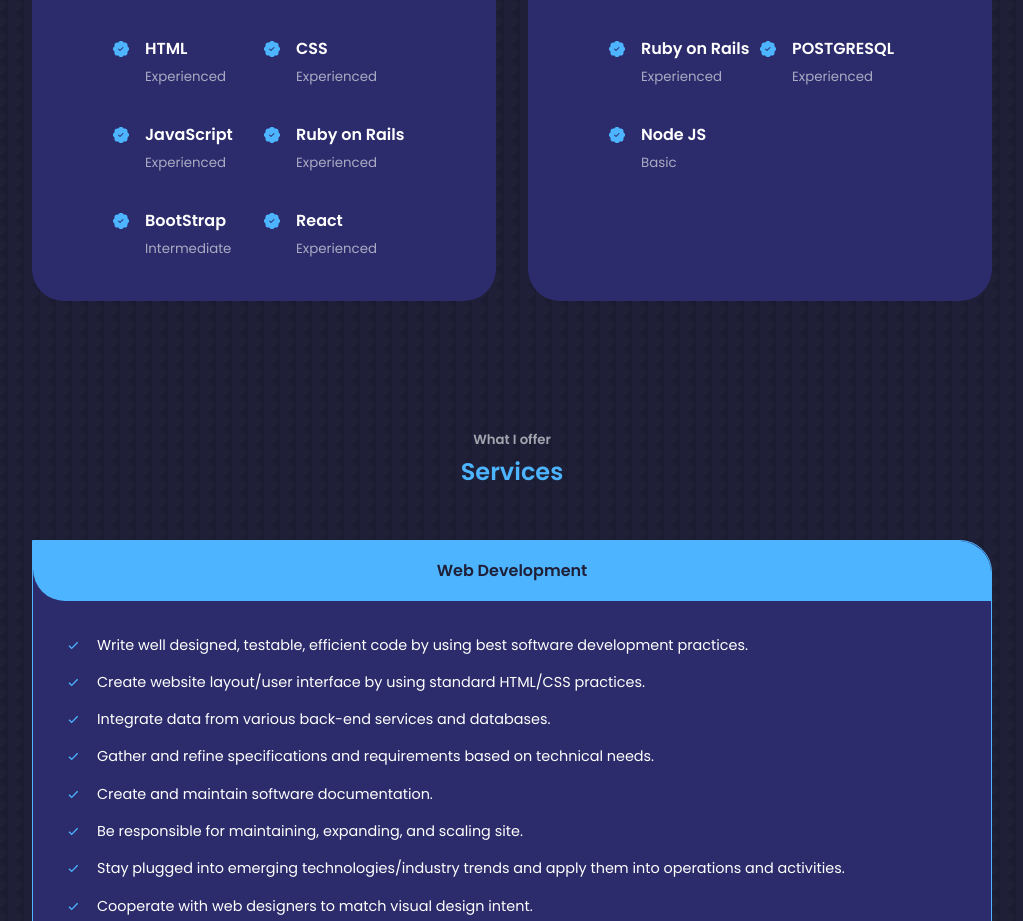
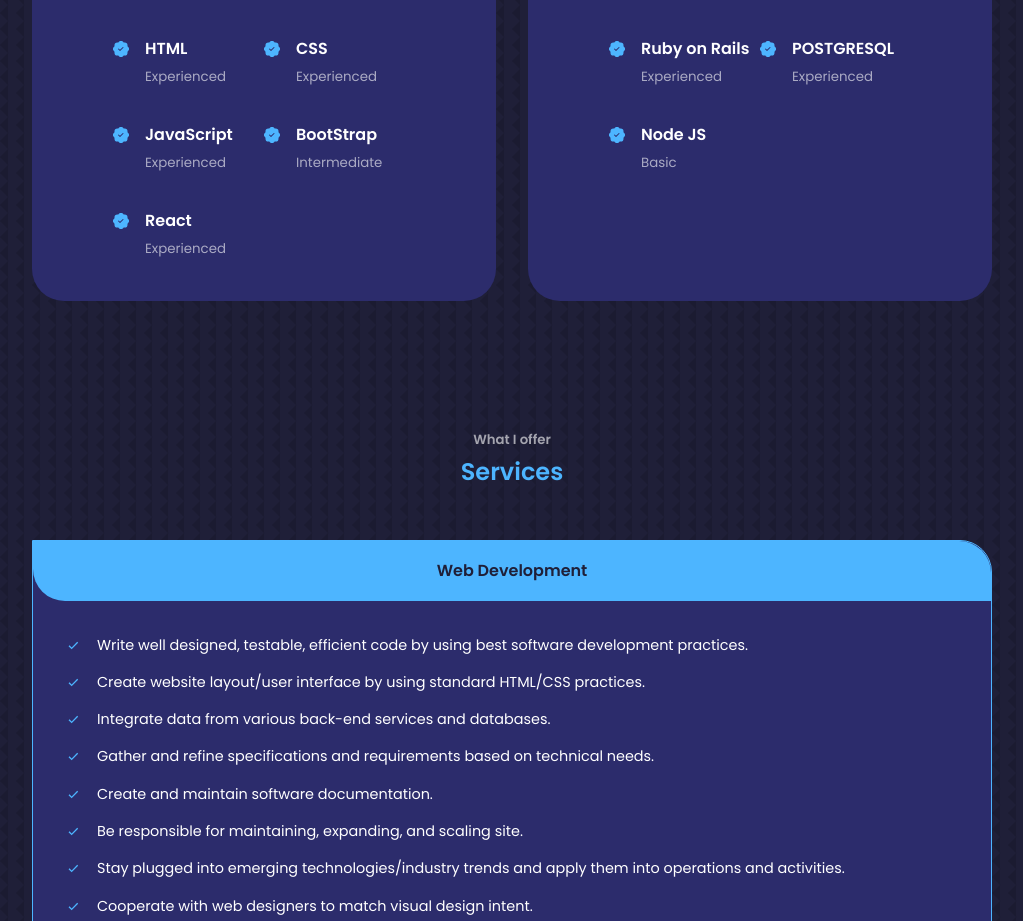
Before and after one commit to Pazzo97/my-portfolio, a React (Create React App) app: page / in a window 1280 px wide. Shown: the part 2171-3092 px from the top of the page, without its empty margins (128-1151 px from the left). Built offline with nearby package versions, Linux system fonts and the light colour scheme.

Commit message:
Add experience

```diff
--- a/src/components/experience/Experience.jsx
+++ b/src/components/experience/Experience.jsx
@@ -31,14 +31,6 @@
 							<BsPatchCheckFill className='experience__details-icon' />
 							<div>
 								<h4>JavaScript</h4>
-								<small className='text-light'>Experienced</small>
-							</div>
-						</article>
-
-						<article className='experience__details'>
-							<BsPatchCheckFill className='experience__details-icon' />
-							<div>
-								<h4>Ruby on Rails</h4>
 								<small className='text-light'>Experienced</small>
 							</div>
 						</article>
```
